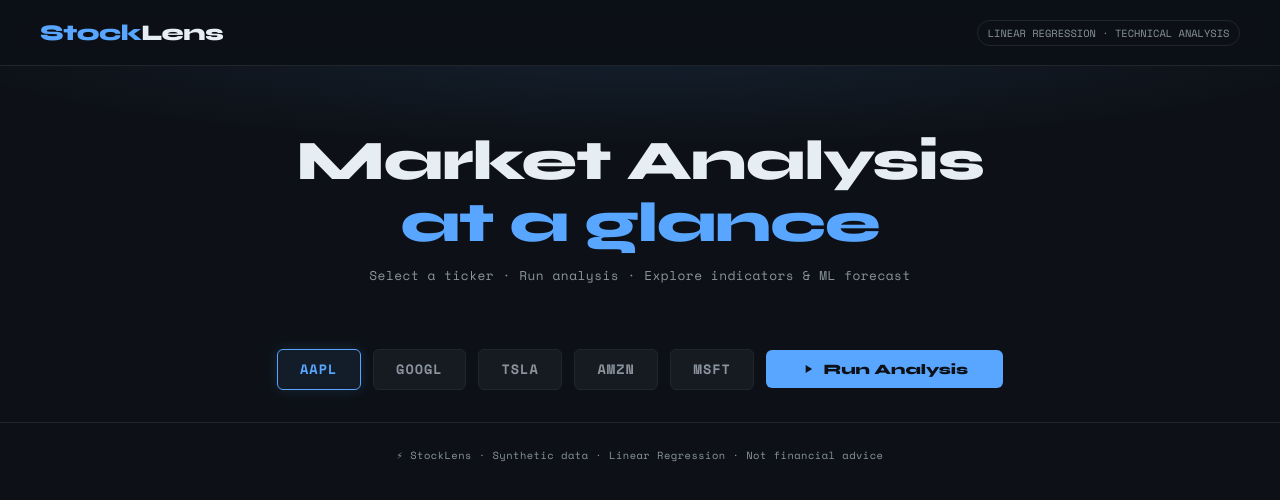
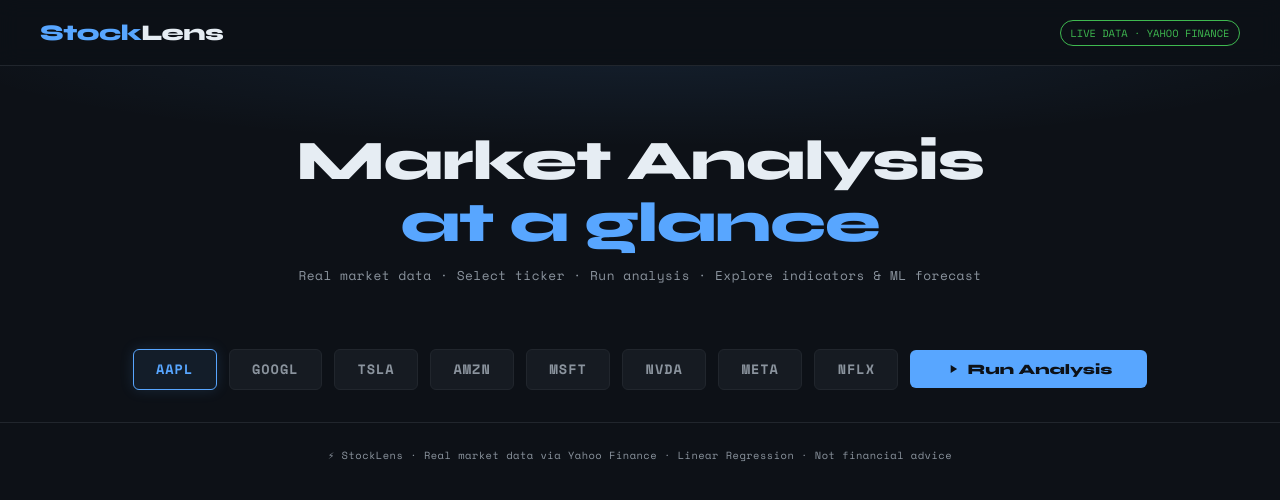
Before and after one commit to MustafijurRahman02/stocklen, a Flask app: page / in a window 1280 px wide. Shown: the top 500 px of the page. Run offline with Flask 3, Linux system fonts and the light colour scheme.

Commit message:
Switch to real stock data via yfinance

```diff
--- a/app.py
+++ b/app.py
@@ -12,13 +12,13 @@ import matplotlib.pyplot as plt
 from flask import Flask, render_template, request, jsonify
 import pandas as pd
 
-from generate_data     import generate_stock_data
+from fetch_data        import fetch_real_stock_data
 from preprocessing     import clean_data, add_technical_indicators, get_summary_statistics
 from ml_model          import train_linear_regression, predict_future
 
 app = Flask(__name__)
 
-SUPPORTED_TICKERS = ["AAPL", "GOOGL", "TSLA", "AMZN", "MSFT"]
+SUPPORTED_TICKERS = ["AAPL", "GOOGL", "TSLA", "AMZN", "MSFT", "NVDA", "META", "NFLX"]
 
 
 def fig_to_base64(fig):
@@ -42,9 +42,8 @@ def run_full_analysis(ticker: str):
 
     charts = {}
 
-    # 1. Generate / load data
-    df = generate_stock_data(ticker, days=500)
-    df["Date"] = pd.to_datetime(df["Date"])
+    # 1. Fetch real data (falls back to synthetic if unavailable)
+    df, is_real = fetch_real_stock_data(ticker, period="2y")
     df = clean_data(df)
     df = add_technical_indicators(df)
     df.dropna(inplace=True)
@@ -196,6 +195,7 @@ def analyse():
             "stats":    stats,
             "metrics":  metrics,
             "forecast": forecast_snippet,
+            "is_real":  True,
         })
     except Exception as e:
         import traceback; traceback.print_exc()
--- a/requirements.txt
+++ b/requirements.txt
@@ -4,3 +4,4 @@ pandas>=2.0
 numpy>=1.24
 matplotlib>=3.7
 scikit-learn>=1.3
+yfinance>=0.2.40
--- a/templates/index.html
+++ b/templates/index.html
@@ -56,10 +56,15 @@ header {
 .badge {
   font-family: var(--mono);
   font-size: 0.65rem;
-  color: var(--gray);
-  border: 1px solid var(--border);
+  color: var(--green);
+  border: 1px solid var(--green);
   padding: 0.25rem 0.6rem;
   border-radius: 999px;
+  transition: all 0.3s;
+}
+.badge.synthetic {
+  color: var(--orange);
+  border-color: var(--orange);
 }
 
 /* ── Hero ── */
@@ -344,12 +349,12 @@ footer {
 
 <header>
   <div class="logo">Stock<span>Lens</span></div>
-  <span class="badge">LINEAR REGRESSION · TECHNICAL ANALYSIS</span>
+  <span class="badge" id="data-badge">LIVE DATA · YAHOO FINANCE</span>
 </header>
 
 <section class="hero">
   <h1>Market Analysis<br><em>at a glance</em></h1>
-  <p>Select a ticker · Run analysis · Explore indicators &amp; ML forecast</p>
+  <p>Real market data · Select ticker · Run analysis · Explore indicators &amp; ML forecast</p>
 </section>
 
 <div class="control-panel">
@@ -413,7 +418,7 @@ footer {
 </div>
 
 <footer>
-  ⚡ StockLens · Synthetic data · Linear Regression · Not financial advice
+  ⚡ StockLens · Real market data via Yahoo Finance · Linear Regression · Not financial advice
 </footer>
 
 <script>
@@ -461,6 +466,16 @@ footer {
       clearInterval(msgInterval);
 
       if (data.error) throw new Error(data.error);
+
+      // Update data source badge
+      const badge = document.getElementById("data-badge");
+      if (data.is_real) {
+        badge.textContent = "● LIVE DATA · YAHOO FINANCE";
+        badge.classList.remove("synthetic");
+      } else {
+        badge.textContent = "⚠ SYNTHETIC DATA (fallback)";
+        badge.classList.add("synthetic");
+      }
 
       // Stats
       const statsRow = document.getElementById("stats-row");
```
Also changed, not shown: fetch_data.py (added, +43 -0 lines).
